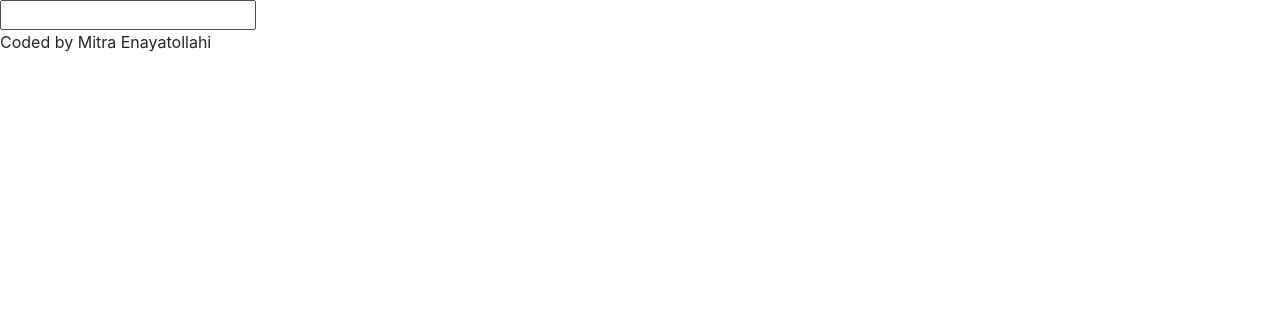
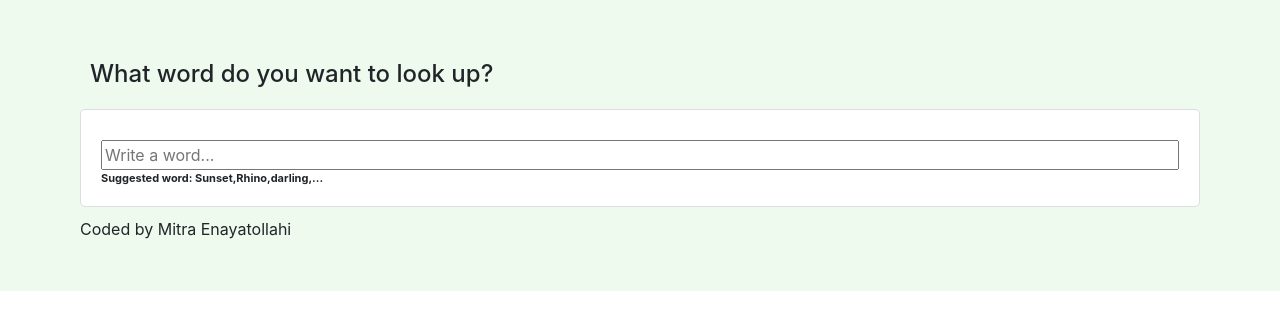
Before and after one commit to Mitra-rk/my_dictionary2, a React (Create React App) app: page / in a window 1280 px wide. Shown: the top 330 px of the page. Built offline with nearby package versions, Linux system fonts and the light colour scheme; no server answers.

Commit message:
styled app

```diff
--- a/src/App.css
+++ b/src/App.css
@@ -0,0 +1,13 @@
+.App {
+  background-color: #effaef;
+padding: 40px;
+}
+.App h1{
+    font-size: 24px;
+    padding: 10px;
+    margin:10px 40px;
+}
+
+.App footer{
+  margin: 10px 40px;
+}
--- a/src/App.js
+++ b/src/App.js
@@ -8,7 +8,8 @@ export default function App() {
 
       </header>
       <main>
-      <Dictionary />
+        <h1>What word do you want to look up?</h1>
+      <Dictionary defaultWord="sunset"/>
       </main>
       <footer>
         Coded by Mitra Enayatollahi
--- /dev/null
+++ b/src/Dictionary.css
@@ -0,0 +1,17 @@
+.Dictionary section{
+    border:1px solid #ddd;
+    padding: 20px ;
+    background-color: white;
+    border-radius: 5px;
+    margin: 10px 40px;
+}
+
+.Dictionary .hint{
+    font-size: 11px;
+    font-weight: bold;
+}
+
+.Dictionary input{
+    width: 100%;
+    margin-top: 10px;
+}
--- a/src/Dictionary.js
+++ b/src/Dictionary.js
@@ -1,30 +1,52 @@
 import axios from "axios";
 import React, { useState } from "react";
 import Result from "./Result";
+import "./Dictionary.css"
 
-export default function Dictionary() {
-  let [word, setWord] = useState("");
+export default function Dictionary(props) {
+  let [word, setWord] = useState(props.defaultWord);
+
   let [resource, setResource] = useState(null);
-  let apiUrl = `https://api.dictionaryapi.dev/api/v2/entries/en/${word}`;
+  let [loaded, setLoaded] = useState(false);
 
   function find(response) {
     console.log(response.data[0]);
     setResource(response.data[0]);
+
   }
 
-  function search(event) {
+  function load(){
+    setLoaded(true);
+  }
+  function search() {
+    let apiUrl = `https://api.dictionaryapi.dev/api/v2/entries/en/${word}`;
+    axios.get(apiUrl).then(find);
+  }
+
+  function handleLoad(event) {
     event.preventDefault();
-    axios.get(apiUrl).then(find);
+
+    search();
   }
   function handleWord(event) {
     setWord(event.target.value);
   }
+  if (loaded) {
     return (
       <div className="Dictionary">
-      <form onSubmit={search}>
-        <input onChange={handleWord} type="search"></input>
+        <section>
+          <form onSubmit={handleLoad}>
+            <input onChange={handleWord} type="search" placeholder="Write a word..."></input>
           </form>
+          <div className="hint">
+            Suggested word: Sunset,Rhino,darling,...
+          </div>
+        </section>
         <Result data={resource} />
       </div>
     );
+  } else {
+    load();
+    search();
   }
+}
--- /dev/null
+++ b/src/Meanings.css
@@ -0,0 +1,19 @@
+.Meanings p{
+    line-height: 1.5;
+    font-size: 18px;
+    opacity: 0.8;
+}
+.Meanings h4{
+    font-size: 22px;
+
+}
+.Meanings ul{
+    margin: 0;
+    padding: 0;
+    display: inline-block;
+}
+.Meanings li{
+    list-style: none;
+    padding: 10px;
+    color:rgb(34, 147, 34);
+}
--- a/src/Meanings.js
+++ b/src/Meanings.js
@@ -1,4 +1,5 @@
 import React from "react";
+import "./Meanings.css"
 
 export default function Meanings(props) {
   console.log(props.data);
@@ -8,16 +9,13 @@ export default function Meanings(props) {
         if (index < 2) {
           return (
             <div key={index}>
-              <strong>part of spee:ch</strong>
-              <h3>{props.data.partOfSpeech}</h3>
-              <br />
-              <h2>Definition:</h2>
-              <p>{definition.definition}</p>
+              <h4>{props.data.partOfSpeech}</h4>
+               <p>{definition.definition}</p>
             </div>
           );
         }
       })}
-      <h2>Synonyms:</h2>
+
       {props.data.synonyms.map(function (synonym, index) {
         if (index < 2) {
           return (
--- /dev/null
+++ b/src/Phonetics.css
@@ -0,0 +1,29 @@
+.Phonetics {
+}
+
+.Phonetics h5 {
+  opacity: 0.7;
+  font-size: 28px;
+  margin-right: 15px;
+
+  display: inline;
+
+}
+
+.Phonetics a {
+  border: 1px solid #ddd;
+  background-color: rgb(74, 222, 74);
+  color: white;
+  padding: 6px 20px;
+  margin-right:20px;
+  display: inline;
+  font-size: 18px;
+  text-decoration: none;
+  border-radius: 8px;
+  transition: all 200ms ease-in-out;
+}
+
+.Phonetics a:hover {
+  color: rgb(74, 222, 74);
+  background-color: white;
+}
--- a/src/Phonetics.js
+++ b/src/Phonetics.js
@@ -1,12 +1,13 @@
 import React from "react";
+import "./Phonetics.css";
 
 export default function Phonetics(props) {
-  console.log(props.data);
   if (props.data.audio) {
     return (
       <div className="Phonetics">
-        <strong>Phonetics</strong>
-        <h3>{props.data.text}</h3>
+
+        <h5>{props.data.text}</h5>
+
         <a href={props.data.audio}>listen</a>
       </div>
     );
--- /dev/null
+++ b/src/Result.css
@@ -0,0 +1,4 @@
+.Result h3{
+font-size: 36px;
+text-transform: capitalize;
+}
--- a/src/Result.js
+++ b/src/Result.js
@@ -1,24 +1,14 @@
 import React from "react";
 import Meanings from "./Meanings";
 import Phonetics from "./Phonetics";
+import "./Result.css"
 
 export default function Result(props) {
   if (props.data) {
-
     return (
       <div className="Result">
+        <section>
           <h3>{props.data.word}</h3>
-
-        {props.data.meanings.map(function (meaning, index) {
-          console.log(meaning);
-          if (index < 2) {
-            return (
-              <div key={index}>
-                <Meanings data={meaning} />
-              </div>
-            );
-          }
-        })}
           {props.data.phonetics.map(function (phonetic, index) {
             if (index < 2) {
               return (
@@ -26,8 +16,25 @@ export default function Result(props) {
                   <Phonetics data={phonetic} />
                 </div>
               );
+            } else {
+              return false;
             }
           })}
+        </section>
+        <section>
+          {props.data.meanings.map(function (meaning, index) {
+
+            if (index < 2) {
+              return (
+                <div key={index}>
+                  <Meanings data={meaning} />
+                </div>
+              );
+            } else {
+              return false;
+            }
+          })}
+        </section>
       </div>
     );
   } else {
```
Lines whose indentation alone changed are shown as unchanged.
